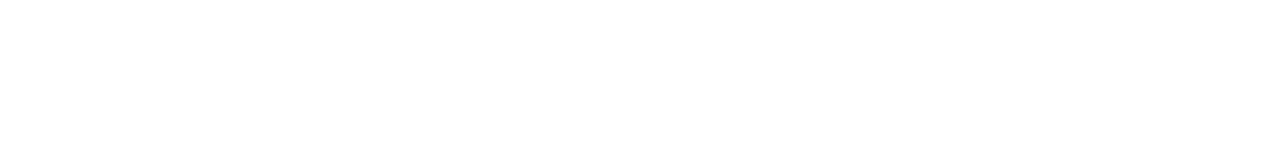
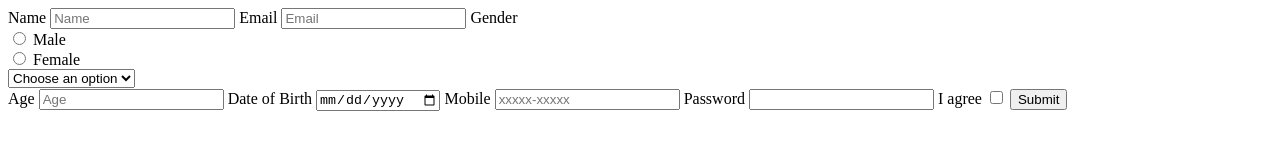
Before and after one commit to acciojob/signup-form-car-ratheeshraj, a website: page main.html in a window 1280 px wide. Drawn offline with Linux system fonts and the light colour scheme.

Commit message:
created a submission

```diff
--- a/main.html
+++ b/main.html
@@ -10,6 +10,51 @@
 	<!-- the entire body must be written by student -->
     <script type="text/javascript" src="./script.js">
 </script>
+<form method="post">
+	<label for="name">Name</label>
+		<input id="name" type="text" name="text" placeholder="Name" required>
+	<label for="email"> Email </label>
+	<input id="email" placeholder="Email" type="email" name="email" required>
+<label>Gender</label>
+	<div>
+		<input type="radio" name="gender" id="gender_m" value="male" required>
+		<label for="gender_m"> Male </label>
+	</div>
+		<div>
+		<input type="radio" name="gender" id="gender_f" value="female" required>
+		<label for="gender_f"> Female </label>
+	</div>
+
+
+	<div>
+	<label for="cars">
+		<select id="cars" name = "cars" required >
+			<option value="" disabled selected>Choose an option</option>
+			<option value ="BMW"> BMW</option>
+			<option value="Audi"> Audi </option>
+			<option value=Mercedes> Mercedes </option>
+		</select>
+	</div>
+	<label for="age">Age</label>
+	<input id=age type="number" placeholder="Age" required>
+
+	<label for="DOB">Date of Birth</label>
+	<input id="DOB" type="date" required>
+
+	<label for="phone">Mobile</label>
+	<input id="phone" type="number" placeholder="xxxxx-xxxxx">
+
+	<label for="password">Password</label>
+	<input type="password" id="password" name="password" required>
+
+	<label for="checkbox"> I agree </label>
+	<input type="checkbox" id="checkbox" name="check" required>
+
+	<button type="submit">Submit</button>
+
+</form>
+
+
 
 </body>
 
```
